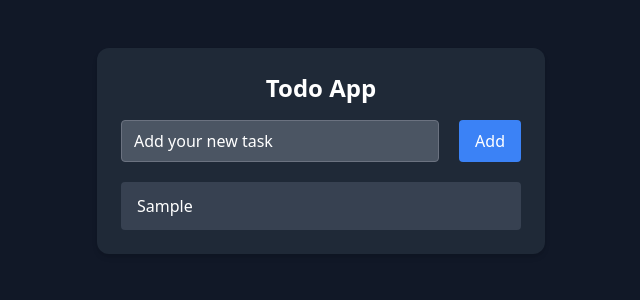
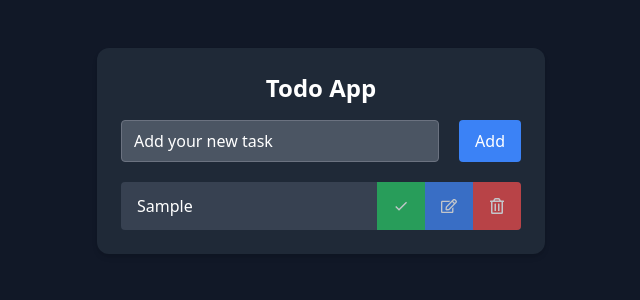
Before and after one commit to minturion1/todo-app-react, a React (Vite) app: page / in a window 1280 px wide. Both pictures are taken after typing "Sample" into the empty fields and a click on the button "Add". Shown: the top 300 px of the page, without its empty margins (319-959 px from the left). Built offline with nearby package versions, Linux system fonts and the light colour scheme.

Commit message:
all action buttons work

```diff
--- a/src/components/Input.tsx
+++ b/src/components/Input.tsx
@@ -8,7 +8,7 @@ const Input = (props: Props) => {
 
 
     return (
-        <input value={props.value} onKeyDown={(e)=>{if (e.key==="Enter") props.onEnter?.()}} onChange={(e)=>{props.setValue(e.target.value)}} placeholder="Add your new task" className="text-white placeholder-white border border-gray-500 rounded px-3 py-2 w-full outline-none focus:border-gray-300 bg-gray-600 "/>
+        <input value={props.value} onKeyDown={(e)=>{if (e.key==="Enter") props.onEnter?.()}} onChange={(e)=>{props.setValue(e.target.value)}} placeholder="Add your new task" className="placeholder-gray-400 text-white placeholder-white border border-gray-500 rounded px-3 py-2 w-full outline-none focus:border-gray-300 bg-gray-600 "/>
     )
 }
 
--- a/src/components/TaskItem.tsx
+++ b/src/components/TaskItem.tsx
@@ -1,17 +1,59 @@
 
-import { FaRegTrashAlt } from "react-icons/fa";
+import { useEffect, useRef, useState } from "react";
+import { FaRegEdit, FaRegTrashAlt } from "react-icons/fa";
+import { MdDone } from "react-icons/md";
+import { RxCross1 } from "react-icons/rx";
 
 type Props = {
     id:number;
     value: string;
+    isCompleted: boolean;
     onDelete:(id:number) => void;
+    editableTaskId: number;
+    setEditableTaskId: (id: number)=>void;
+    editTask: (id:number, newValue: string)=>void;
+    cancelEditionTask: ()=>void;
+    toggleTask: (id:number)=>void;
+
 };
 
 const TaskItem = (props: Props) => {
+    const [newValue, setNewValue]= useState<string>(props.value);
+    const inputRef = useRef<HTMLInputElement>(null);
+
+    const onEdit = () => {
+        if(!newValue.trim()) return;
+
+        props.editTask(props.id, newValue)
+    }
+
+    useEffect(() => {
+        if(props.id === props.editableTaskId) {
+            setNewValue(props.value);
+            inputRef.current?.focus();
+        }
+    }, [props.editableTaskId, props.value]);
+
     return (
-        <div className="flex justify-between items-stretch bg-gray-700 rounded group mt-4">
-            <div className="text-white flex items-center px-4 py-3">{props.value}</div>
-            <button onClick={()=>{props.onDelete(props.id)}} className="bg-red-500 text-white px-4 flex items-center justify-center opacity-0 group-hover:opacity-100 transition hover:bg-red-600 rounded-r"><FaRegTrashAlt /></button>
+        <div className={"flex justify-between items-stretch rounded group mt-4  " + (props.isCompleted ? "bg-green-900" : "bg-gray-700")}>
+            {props.id === props.editableTaskId
+            ? <input value={newValue} onChange={(e)=>{setNewValue(e.target.value)}} ref={inputRef} className={"w-full text-white flex px-4 py-3  rounded-l focus:outline-none bg-gray-600"} />
+            : <div className="text-white flex items-center px-4 py-3">{props.value}</div>}
+            <div className="flex">
+                <button onClick={()=>{props.toggleTask(props.id)}} className={" text-white px-4 flex items-center justify-center  transition " + " " +(props.id === props.editableTaskId ? "hidden" : "opacity-70 group-hover:opacity-100 " + (props.isCompleted ? "bg-gray-500 hover:bg-gray-600" : "bg-green-500 hover:bg-green-600"))}>{props.isCompleted ? <RxCross1 /> : <MdDone />}</button>
+                {!props.isCompleted &&
+                <>
+                <button onClick={() => {props.id === props.editableTaskId ? onEdit() : props.setEditableTaskId(props.id)}} className={"text-white px-4 flex items-center justify-center opacity-70 group-hover:opacity-100 transition " + " " + (props.id === props.editableTaskId ? "bg-green-500 hover:bg-green-600 opacity-100 " : "hover:bg-blue-600 bg-blue-500 opacity-70 group-hover:opacity-100")}>{props.id===props.editableTaskId ? <MdDone /> : <FaRegEdit />}</button>
+                <button onClick={()=>{props.id===props.editableTaskId ? props.cancelEditionTask() : props.onDelete(props.id)}} className={"bg-red-500 text-white px-4 flex items-center justify-center opacity-70 group-hover:opacity-100 transition hover:bg-red-600 rounded-r" + " " + (props.id === props.editableTaskId ? "opacity-100" : "opacity-70 group-hover:opacity-100")}>{props.id===props.editableTaskId ? <RxCross1 /> : <FaRegTrashAlt />}</button>
+
+                </>
+                }
+
+            </ div>
+
+
+
+
         </div>
     )
 }
--- a/src/components/TasksList.tsx
+++ b/src/components/TasksList.tsx
@@ -4,13 +4,18 @@ import type { Task } from "./Todo";
 type Props = {
     tasks: Task[];
     onDelete: (id:number) => void;
+    editableTaskId: number;
+    setEditableTaskId: (id: number)=>void;
+    editTask: (id:number, newValue: string)=>void;
+    cancelEditionTask: ()=>void;
+    toggleTask:(id:number)=>void;
 };
 
 const TasksList = (props: Props)=>{
     return (
         <div className="mt-5">
             {props.tasks.map((task)=>(
-                <TaskItem key={task.id} id={task.id} value={task.title} onDelete={props.onDelete}/>
+                <TaskItem key={task.id} id={task.id} value={task.title} isCompleted={task.isCompleted} onDelete={props.onDelete} editableTaskId={props.editableTaskId} setEditableTaskId={props.setEditableTaskId} editTask={props.editTask} cancelEditionTask={props.cancelEditionTask} toggleTask={props.toggleTask} />
             ))}
 
         </div>
--- a/src/components/Todo.tsx
+++ b/src/components/Todo.tsx
@@ -1,32 +1,56 @@
-import { useState } from "react"
+import { useEffect, useState } from "react"
 import AddInput from "./AddInput"
 import TasksList from "./TasksList"
 
 export type Task = {
     id: number;
     title: string;
+    isCompleted: boolean;
 };
 
 
 const Todo = () => {
-    const [tasks,setTasks] = useState<Task[]>([])
+    const [tasks,setTasks] = useState<Task[]>(()=>{
+        return JSON.parse(localStorage.getItem("tasks") || "[]")
+    })
+    const [editableTaskId, setEditableTaskId] = useState<number>(-1);
 
     const  addTask = (title:string) => {
         const newTask = {
             id: Date.now(),
             title:title,
+            isCompleted:false,
         };
 
-        setTasks((prev) => [...prev, newTask]);
+        setTasks((prev) => [newTask, ...prev]);
     };
 
     const deleteTask = (id: number) => {
         setTasks((prev) => prev.filter((task) => task.id !== id));
     };
+
+    const editTask = (id:number, newValue:string) => {
+        setTasks((prev) => prev.map((task) => (task.id === id ? {...task, title: newValue} : task)));
+        setEditableTaskId(-1);
+    };
+    const cancelEditionTask = () => {
+        setEditableTaskId(-1);
+    };
+
+    const toggleTask = (id:number) => {
+        setTasks((prev)=>
+            prev.map((task)=>
+                task.id===id ? {...task, isCompleted: !task.isCompleted } : task
+        ))
+    };
+
+    useEffect(() => {
+        localStorage.setItem("tasks", JSON.stringify(tasks));
+    }, [tasks]);
     return (
         <div>
             <AddInput onAdd={addTask} />
-            <TasksList tasks={tasks} onDelete={deleteTask} />
+            <TasksList tasks={tasks} onDelete={deleteTask} editableTaskId={editableTaskId} setEditableTaskId={setEditableTaskId} editTask={editTask} cancelEditionTask={cancelEditionTask} toggleTask={toggleTask}/>
         </div>
     )
 }
```
